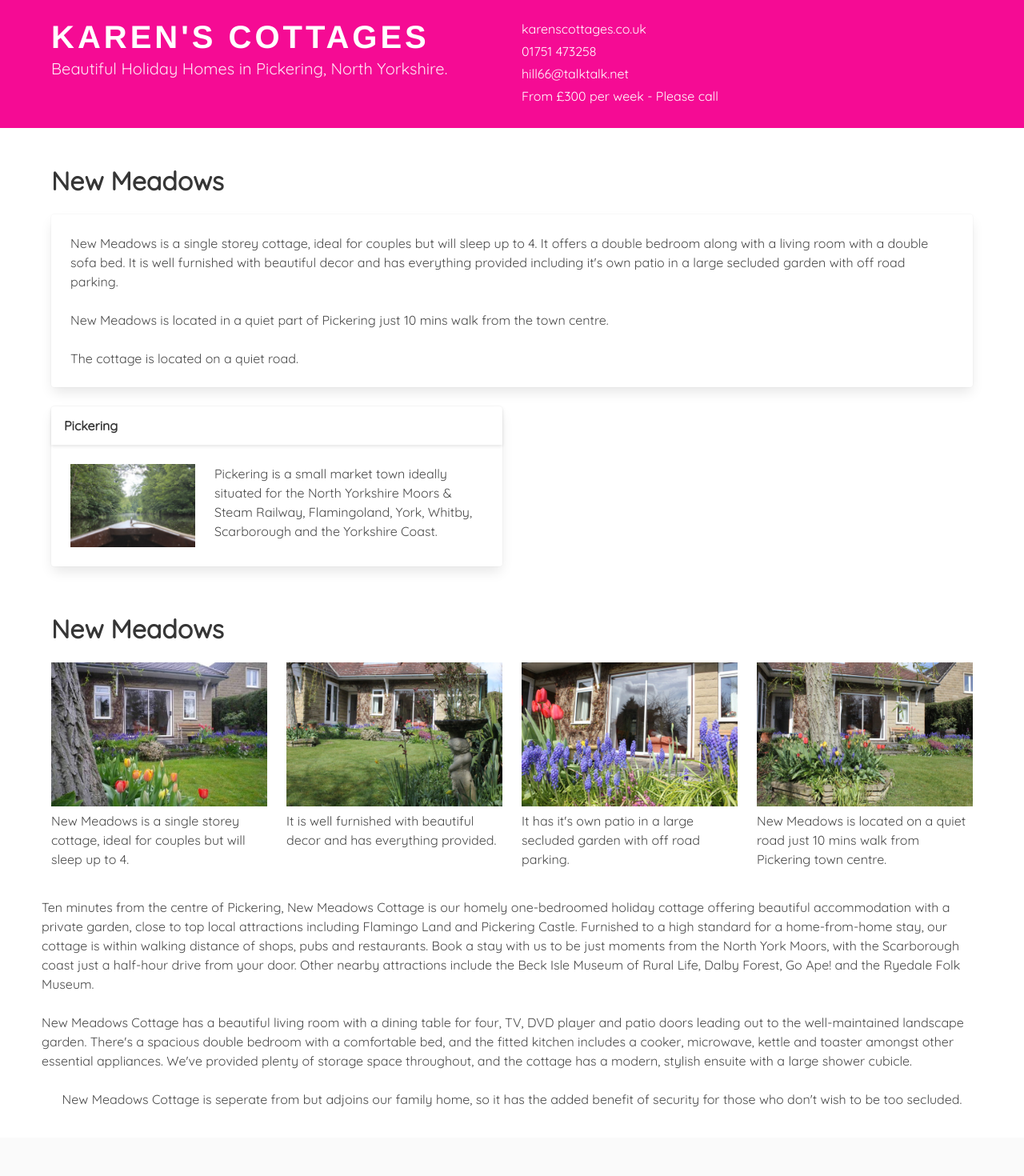
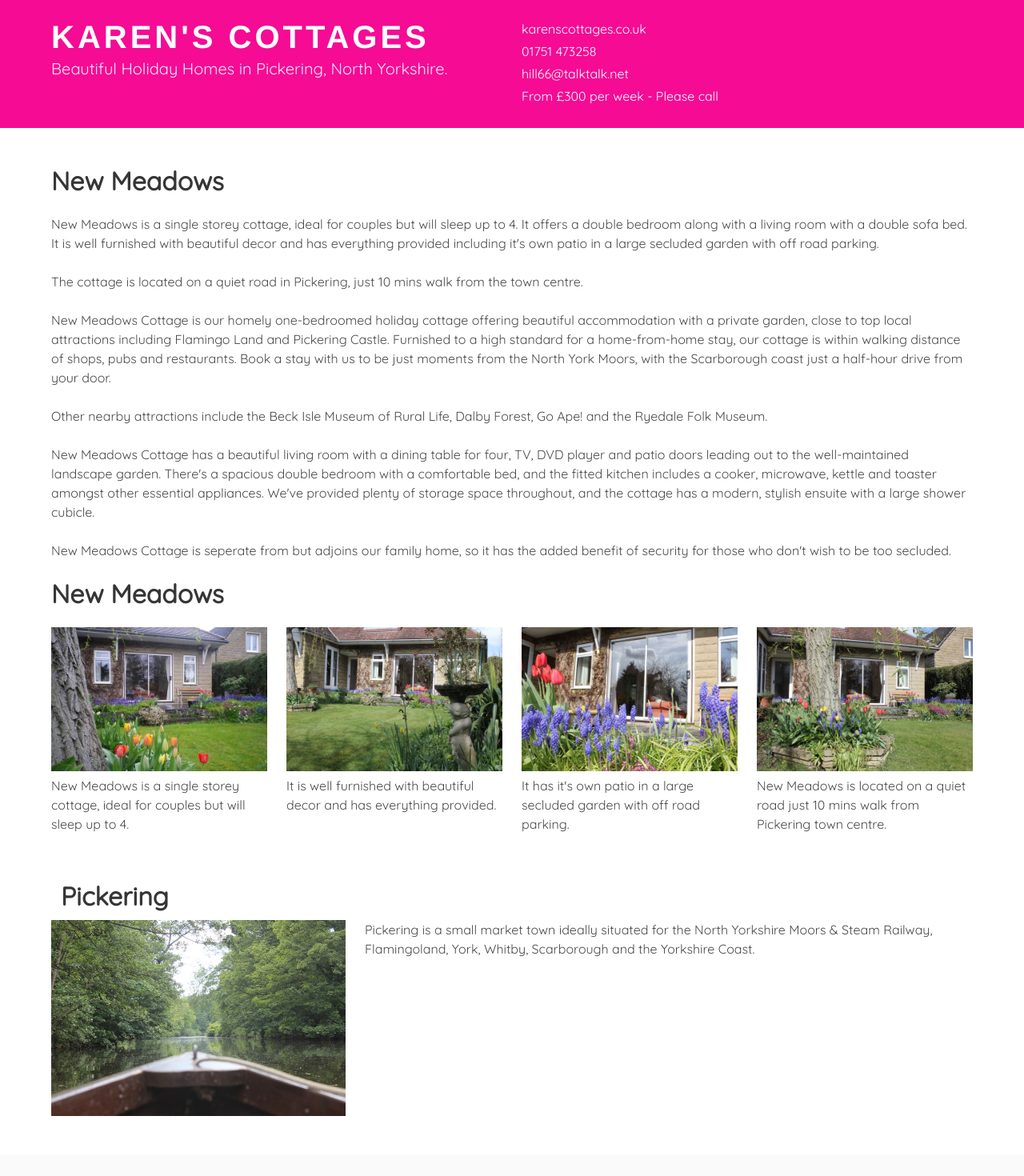
Before and after one commit to karenscottages/karenscottages.github.io, a Next.js app: page / in a window 1280 px wide. Shown: the top 1470 px of the page at 80% size. Built offline with nearby package versions, Linux system fonts and the light colour scheme.

Commit message:
reordered and simplified layout

```diff
--- a/src/pages/index.js
+++ b/src/pages/index.js
@@ -16,55 +16,56 @@ const Index = () => {
 
       <section className="section intro">
         <div className="container">
-          <div className="columns is-desktop mb-6  is-multiline ">
+          <div className="columns is-multiline ">
             <div className="column is-full">
               <h1 className="title">New Meadows</h1>
             </div>
-
-            <div className="column is-12-desktop">
-              <Card>
-                <Card.Content>
-                  <div className="block">
-                    New Meadows is a single storey cottage, ideal for couples
-                    but will sleep up to 4. It offers a double bedroom along
-                    with a living room with a double sofa bed. It is well
-                    furnished with beautiful decor and has everything provided
-                    including it's own patio in a large secluded garden with off
-                    road parking.
+            <div className="column is-full">
+              New Meadows is a single storey cottage, ideal for couples but will
+              sleep up to 4. It offers a double bedroom along with a living room
+              with a double sofa bed. It is well furnished with beautiful decor
+              and has everything provided including it's own patio in a large
+              secluded garden with off road parking.
             </div>
-                  <div className="block">
-                    New Meadows is located in a quiet part of Pickering just 10
-                    mins walk from the town centre.
-                  </div>
-                  <div className="block">
-                    The cottage is located on a quiet road.
-                  </div>
-                </Card.Content>
-              </Card>
-            </div>
-            <div className="column is-6-desktop">
-              <Card title="Pickering">
-                <Card.Content>
-                  <div className="columns">
-                    <div className="column ">
-                      <figure className="image is-3by2">
-                        <img
-                          src="/photos/pickering/boat.jpg"
-                          className="has-ratio"
-                        />
-                      </figure>
-                    </div>
-                    <div className="column is-two-thirds">
-                      Pickering is a small market town ideally situated for the
-                      North Yorkshire Moors & Steam Railway, Flamingoland, York,
-                      Whitby, Scarborough and the Yorkshire Coast.
+            <div className="column is-full">
+              The cottage is located on a quiet road in Pickering,  just 10 mins
+              walk from the town centre.
             </div>
           </div>
-                </Card.Content>
-              </Card>
+
+          <div className="columns is-multiline">
+            <div className="column is-full">
+                New Meadows Cottage is our homely one-bedroomed holiday cottage
+                offering beautiful accommodation with a private garden, close to
+                top local attractions including Flamingo Land and Pickering Castle.
+                Furnished to a high standard for a home-from-home stay, our
+                cottage is within walking distance of shops, pubs and restaurants.
+                Book a stay with us to be just moments from the North York Moors,
+                with the Scarborough coast just a half-hour drive from your door.
+            </div>
+            <div className="column is-full">
+              Other nearby attractions include the Beck Isle Museum of Rural
+              Life, Dalby Forest, Go Ape! and the Ryedale Folk Museum.
+              </div>
+
+            <div className="column is-full">
+              New Meadows Cottage has a beautiful living room with a dining
+              table for four, TV, DVD player and patio doors leading out to the
+              well-maintained landscape garden. There's a spacious double
+              bedroom with a comfortable bed, and the fitted kitchen includes a
+              cooker, microwave, kettle and toaster amongst other essential
+              appliances. We've provided plenty of storage space throughout, and
+              the cottage has a modern, stylish ensuite with a large shower
+              cubicle.
+            </div>
+            <div className="column is-full">
+              New Meadows Cottage is seperate from but adjoins our family home,
+              so it has the added benefit of security for those who don't wish
+              to be too secluded.
             </div>
           </div>
-          <div className="columns is-multiline is-justify-content-center">
+
+          <div className="columns is-multiline">
             <div className="column is-full">
               <h1 className="title">New Meadows</h1>
             </div>
@@ -89,34 +90,25 @@ const Index = () => {
             </CaptionedImage>
           </div>
 
-          <div className="columns is-multiline is-justify-content-center">
-            <div className="block">
-              Ten minutes from the centre of Pickering, New Meadows Cottage is
-              our homely one-bedroomed holiday cottage offering beautiful
-              accommodation with a private garden, close to top local
-              attractions including Flamingo Land and Pickering Castle.
-              Furnished to a high standard for a home-from-home stay, our
-              cottage is within walking distance of shops, pubs and restaurants.
-              Book a stay with us to be just moments from the North York Moors,
-              with the Scarborough coast just a half-hour drive from your door.
-              Other nearby attractions include the Beck Isle Museum of Rural
-              Life, Dalby Forest, Go Ape! and the Ryedale Folk Museum.
+          <div className="column is-full">
+            <h1 className="title">Pickering</h1>
           </div>
 
           <div className="block">
-              New Meadows Cottage has a beautiful living room with a dining
-              table for four, TV, DVD player and patio doors leading out to the
-              well-maintained landscape garden. There's a spacious double
-              bedroom with a comfortable bed, and the fitted kitchen includes a
-              cooker, microwave, kettle and toaster amongst other essential
-              appliances. We've provided plenty of storage space throughout, and
-              the cottage has a modern, stylish ensuite with a large shower
-              cubicle.
+            <div className="columns is-multiline">
+              <div className="column">
+                <figure className="image is-3by2">
+                  <img
+                    src="/photos/pickering/boat.jpg"
+                    className="has-ratio"
+                  />
+                </figure>
               </div>
-            <div className="block">
-                New Meadows Cottage is seperate from but adjoins our family home,
-              so it has the added benefit of security for those who don't wish
-             to be too secluded.
+              <div className="column is-two-thirds">
+                Pickering is a small market town ideally situated for the
+                North Yorkshire Moors & Steam Railway, Flamingoland, York,
+                Whitby, Scarborough and the Yorkshire Coast.
+              </div>
             </div>
           </div>
         </div>
```
Lines whose indentation alone changed are shown as unchanged.
